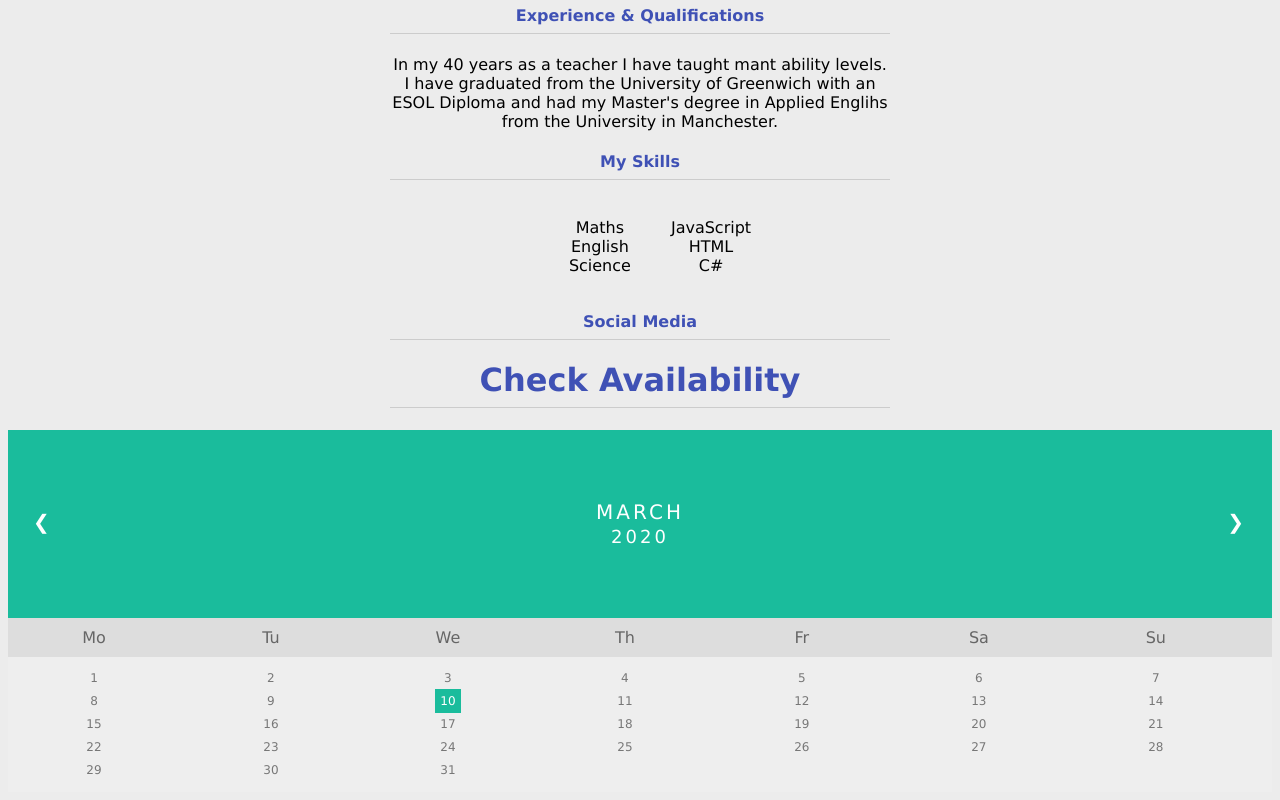
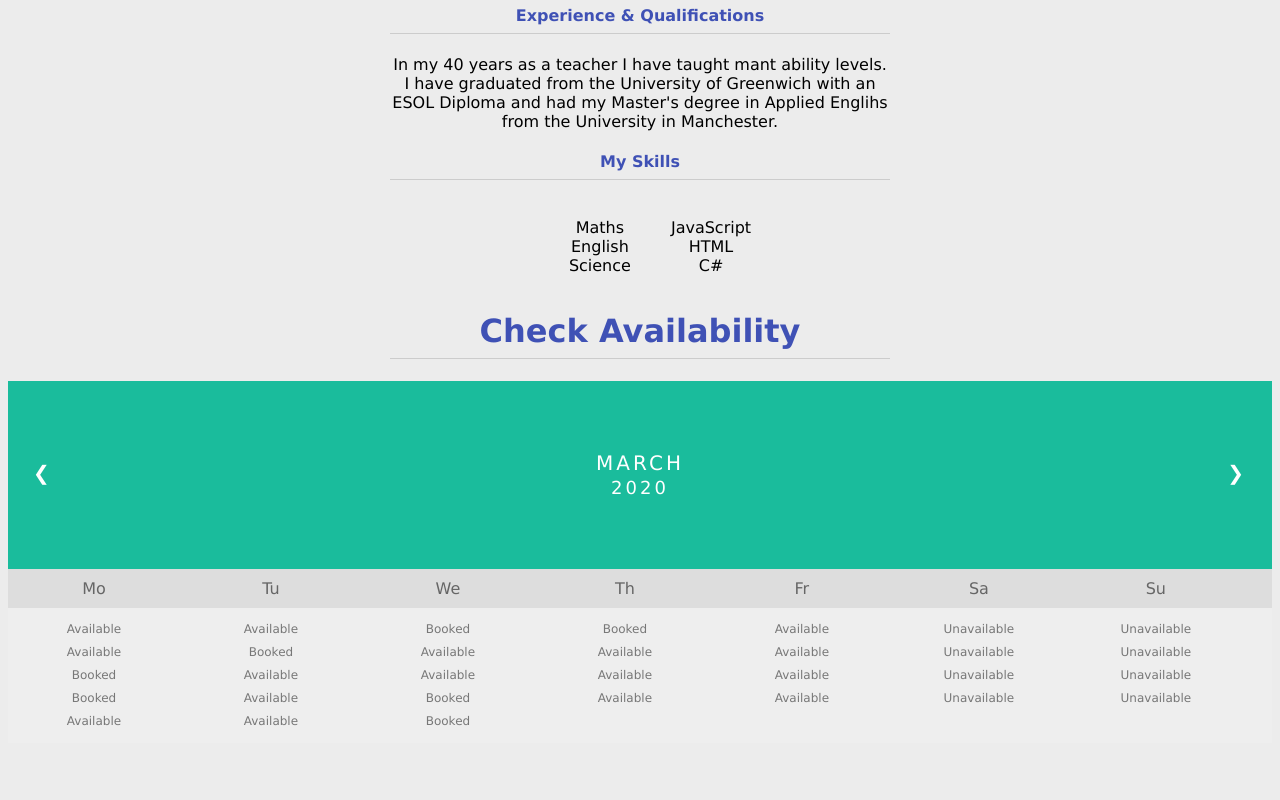
Before and after one commit to AnthonyLavender/portutor, a plain HTML site: page Website/profile.html in a window 1280 px wide. Shown: the part 777-1577 px from the top of the page. After the commit the page ends 1528 px from the top, so only its background shows below. Drawn offline with Linux system fonts and the light colour scheme.

Commit message:
Updated Calendar

```diff
--- a/Website/profile.html
+++ b/Website/profile.html
@@ -35,7 +35,6 @@
          </ul>
       </div>
    </div>
-   <h4>Social Media</h4>
    <h1>Check Availability</h1>
 
 </div>
@@ -62,37 +61,37 @@
 </ul>
 
 <ul class="days">
-<li>1</li>
-<li>2</li>
-<li>3</li>
-<li>4</li>
-<li>5</li>
-<li>6</li>
-<li>7</li>
-<li>8</li>
-<li>9</li>
-<li><span class="active">10</span></li>
-<li>11</li>
-<li>12</li>
-<li>13</li>
-<li>14</li>
-<li>15</li>
-<li>16</li>
-<li>17</li>
-<li>18</li>
-<li>19</li>
-<li>20</li>
-<li>21</li>
-<li>22</li>
-<li>23</li>
-<li>24</li>
-<li>25</li>
-<li>26</li>
-<li>27</li>
-<li>28</li>
-<li>29</li>
-<li>30</li>
-<li>31</li>
+<li>Available</li>
+<li>Available</li>
+<li>Booked</li>
+<li>Booked</li>
+<li>Available</li>
+<li>Unavailable</li>
+<li>Unavailable</li>
+<li>Available</li>
+<li>Booked</li>
+<li>Available</li>
+<li>Available</li>
+<li>Available</li>
+<li>Unavailable</li>
+<li>Unavailable</li>
+<li>Booked</li>
+<li>Available</li>
+<li>Available</li>
+<li>Available</li>
+<li>Available</li>
+<li>Unavailable</li>
+<li>Unavailable</li>
+<li>Booked</li>
+<li>Available</li>
+<li>Booked</li>
+<li>Available</li>
+<li>Available</li>
+<li>Unavailable</li>
+<li>Unavailable</li>
+<li>Available</li>
+<li>Available</li>
+<li>Booked</li>
 </div>
 </ul>
 
```
